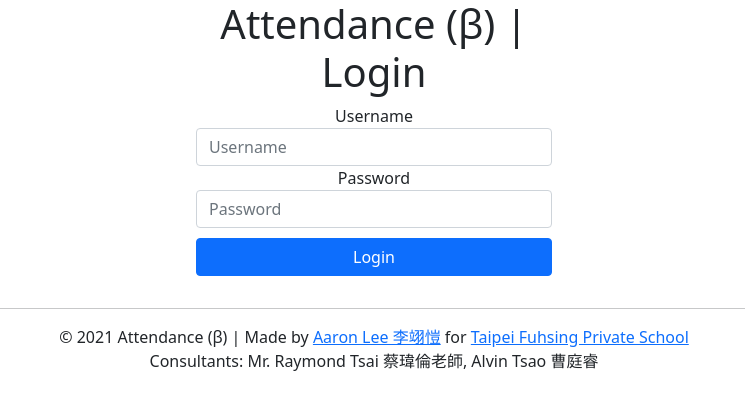
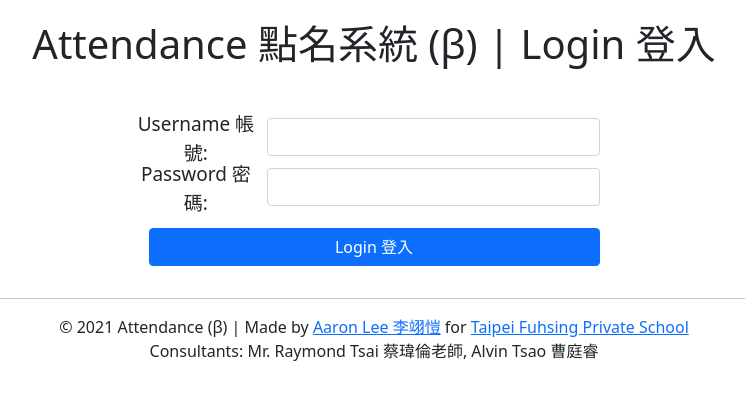
Before and after one commit to aaronleetw/Attendance, a Flask app: page / in a window 1280 px wide. Shown: the top 410 px of the page, without its empty margins (266-1011 px from the left). Run offline with Flask 2, Linux system fonts and the light colour scheme.

Commit message:
Update aesthetic and add favicon

```diff
--- a/static/allpages.css
+++ b/static/allpages.css
@@ -1,5 +1,18 @@
 div.col .row .col {
     border: 1px solid black;
+}
+
+div.form-group .center {
+    position: relative;
+    height: 40px;
+}
+
+div.form-group .center label {
+    position: absolute;
+    top: 50%;
+    width: 100%;
+    transform: translate(-50%, -50%);
+    margin: 0;
 }
 
 div.signatures {
@@ -96,3 +109,13 @@ input[type="checkbox"].late:checked:after {
     -ms-transform: translate(-50%,-50%);
     transform: translate(-50%,-50%);
 }
+
+.logout {
+    width: 40%;
+    margin-bottom: 10px;
+    margin-left: 30%;
+}
+
+button.logout {
+    margin-left: 0 !important;
+}
--- a/templates/login.html
+++ b/templates/login.html
@@ -4,37 +4,54 @@
     <meta charset="utf-8">
     <meta http-equiv="X-UA-Compatible" content="IE=edge">
     <meta name="viewport" content="width=device-width, initial-scale=1">
-    <title>Login</title>
+    <title>Login | 登入</title>
     <link href="https://cdn.jsdelivr.net/npm/bootstrap@5.1.1/dist/css/bootstrap.min.css" rel="stylesheet"
         integrity="sha384-F3w7mX95PdgyTmZZMECAngseQB83DfGTowi0iMjiWaeVhAn4FJkqJByhZMI3AhiU" crossorigin="anonymous">
     <link rel="stylesheet" href="/static/allpages.css">
     <link rel="stylesheet" href="/static/login.css">
+    <link rel="shortcut icon" type="image/x-icon" href="/static/favicon.ico" />
+    <!-- Global site tag (gtag.js) - Google Analytics -->
+    <script async src="https://www.googletagmanager.com/gtag/js?id=G-H6D61RSBHR"></script>
+    <script>
+        window.dataLayer = window.dataLayer || [];
+        function gtag() { dataLayer.push(arguments); }
+        gtag('js', new Date());
+
+        gtag('config', 'G-H6D61RSBHR');
+    </script>
 </head>
 
 <body>
     <!-- login form center -->
     <div class="container">
+        <h1 class="margin-top margin-bottom">Attendance 點名系統 (β) | Login 登入</h1>
         <div class="row">
-            <div class="col-md-4 offset-md-4">
-                <h1 class="text-center">Attendance (β) | Login</h1>
+            <div class="col"></div>
+            <div class="col-md-5">
                 <form action="/" method="post">
-                    <div class="form-group">
-                        <label for="username">Username</label>
-                        <input type="text" class="form-control" name="username" id="username" placeholder="Username">
+                    <div class="form-group row" style="margin-bottom: 10px;">
+                        <div class="col-3 center"><label for="username" style="font-size: 19px">Username 帳號: </label>
+                        </div>
+                        <div class="col-9 center-input"><input type="text" class="form-control" name="username"
+                                id="username"></div>
                     </div>
-                    <div class="form-group">
-                        <label for="password">Password</label>
-                        <input type="password" class="form-control" name="password" id="password"
-                            placeholder="Password">
+                    <div class="form-group row" style="margin-bottom: 10px;">
+                        <div class="col-3 center"><label for="password" style="font-size: 19px">Password 密碼: </label>
+                        </div>
+                        <div class="col-9 center-input"><input type="password" class="form-control" name="password"
+                                id="password"></div>
                     </div>
-                    <button type="submit" class="btn btn-primary btn-block" onclick="loadingAnimation()">Login</button>
+                    <button type="submit" class="btn btn-primary btn-block" onclick="loadingAnimation()">Login
+                        登入</button>
                 </form>
                 {% if error %}
                 <div class="alert alert-danger" role="alert">
+                    帳號或密碼錯誤，請重新輸入<br>
                     Incorrect username or password
                 </div>
                 {% endif %}
             </div>
+            <div class="col"></div>
         </div>
     </div>
     <div id="loading" style="text-align:center; width:100%; display:none;"><img src="/static/loading.gif" alt=""
```
Also changed, not shown: templates/admin.html (+27 -12 lines), templates/group_teach.html (+17 -7 lines), templates/homeroom.html (+21 -10 lines), templates/uploadcsv.html (+26 -13 lines), static/favicon.ico (added).
